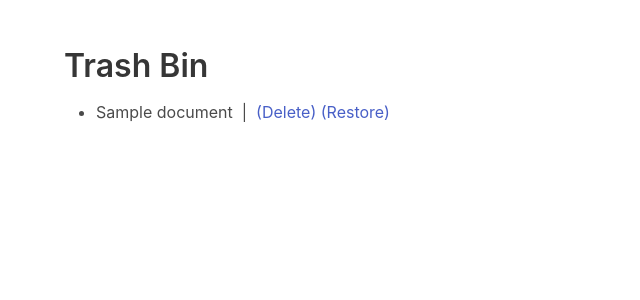
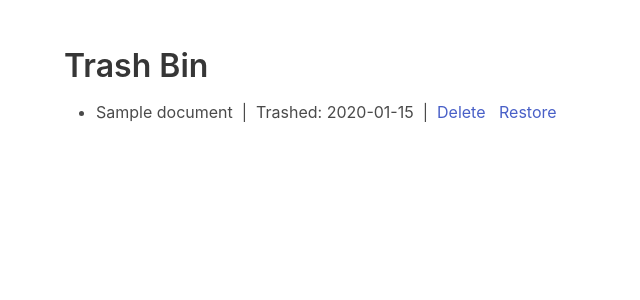
Before and after one commit to Lander-Hatsune/vecnote, a Django app: template main/templates/trashbin.html in a window 1280 px wide. Shown: the part 52-352 px from the top of the page, without its empty margins (0-640 px from the left). Run offline with Django 4.2, Linux system fonts and the light colour scheme; the template is opened without the code that fills it: most values are stand-ins (such as "Sample title", 1, 10 or a date in 2020).

Commit message:
template adjustments; trashbin sort

```diff
--- a/main/templates/document_detail.html
+++ b/main/templates/document_detail.html
@@ -3,12 +3,12 @@
 {% block content %}
 <h1>{{ document.title }}</h1>
 <p class="subtitle is-size-7">
-    <a href="{% url 'edit' document.pk %}">Edit</a>
-    &nbsp;|&nbsp;
     Created: {{ document.created_at|date:"Y-m-d" }}
     &nbsp;|&nbsp;
     Last Modified: {{ document.modified_at|date:"Y-m-d H:i" }}
     &nbsp;|&nbsp;
+    <a href="{% url 'edit' document.pk %}">Edit</a>
+    &nbsp;
     <a href="{% url 'delete' document.pk %}">Delete</a>
 </p>
 <p>{{ document.html_content | safe }}</p>
--- a/main/templates/search_form.html
+++ b/main/templates/search_form.html
@@ -1,6 +1,7 @@
 {% extends "base.html" %}
 
 {% block content %}
+<h1>Search</h1>
 <div class="section">
     <div class="container">
         <form method="post">
--- a/main/templates/trashbin.html
+++ b/main/templates/trashbin.html
@@ -7,8 +7,11 @@
     <li>
         {{ document.title }}
         &nbsp;|&nbsp;
-        <a href="{% url 'delete' document.pk %}">(Delete)</a>
-        <a href="{% url 'restore' document.pk %}">(Restore)</a>
+        Trashed: {{ document.trashed_at|date:"Y-m-d" }}
+        &nbsp;|&nbsp;
+        <a href="{% url 'delete' document.pk %}">Delete</a>
+        &nbsp;
+        <a href="{% url 'restore' document.pk %}">Restore</a>
     </li>
     {% endfor %}
 </ul>
--- a/main/views.py
+++ b/main/views.py
@@ -48,7 +48,7 @@ class TrashbinView(ListView):
     template_name = 'trashbin.html'
     context_object_name = "trashed_documents"
     def get_queryset(self):
-        return Document.objects.filter(is_trashed=True)
+        return Document.objects.filter(is_trashed=True).order_by("-trashed_at")
 
 class CreateDocumentView(CreateView):
     model = Document
```
Also changed, not shown: main/templates/document_list.html (+6 -1 lines).
